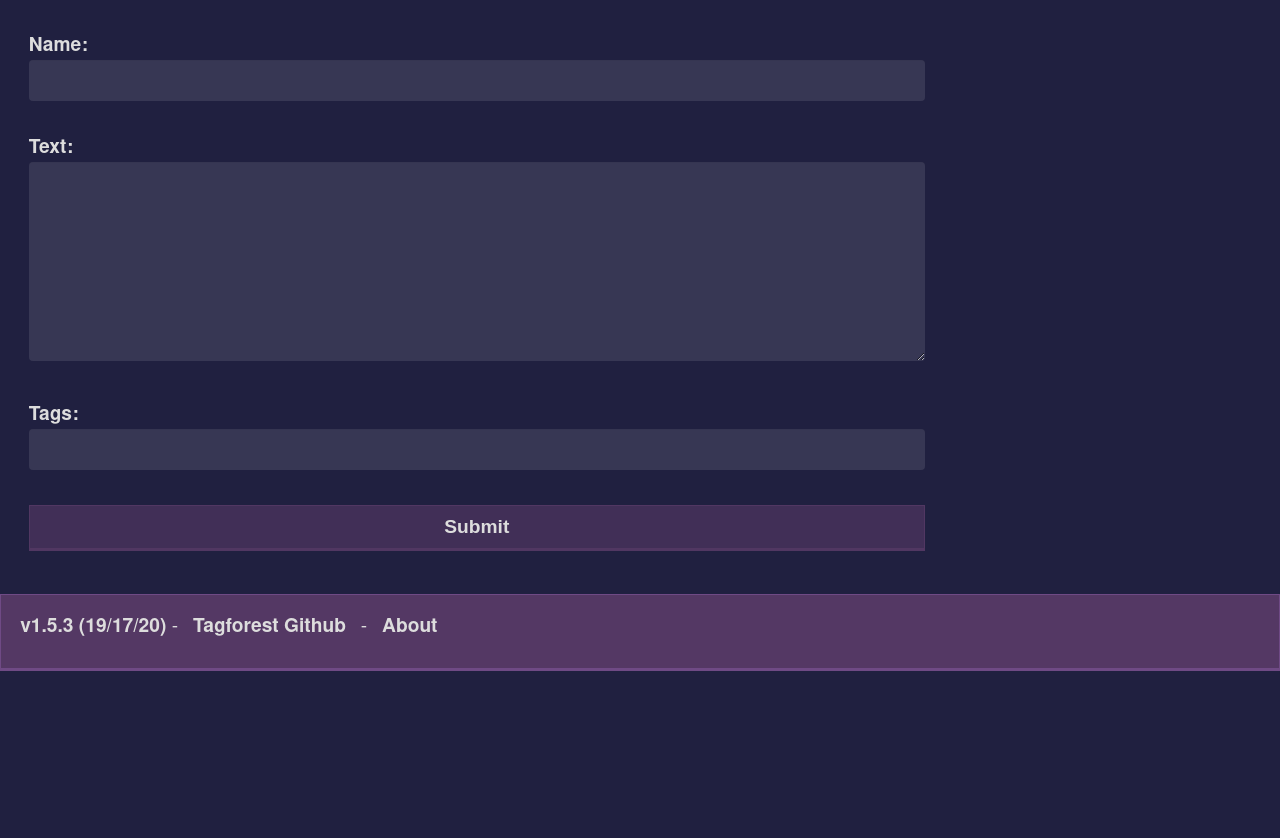
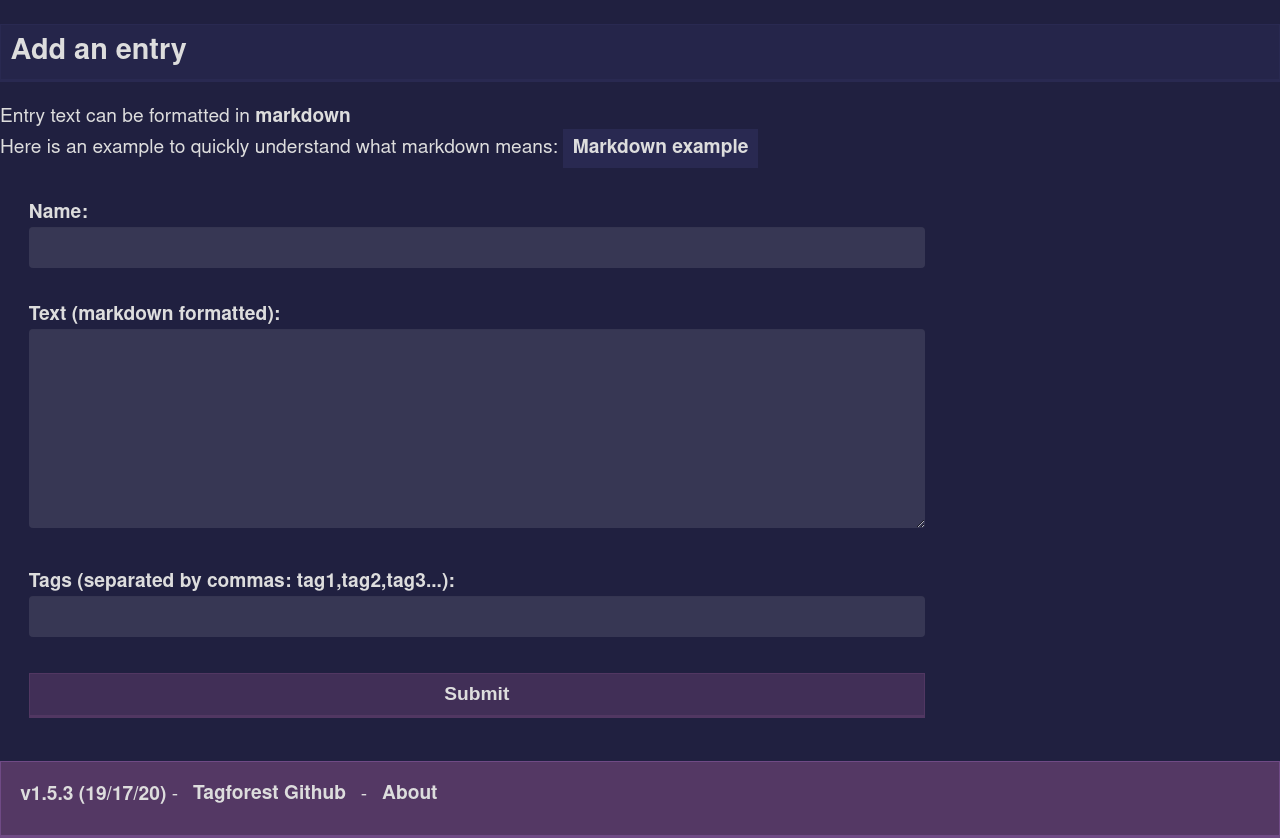
Before and after one commit to vlaya8/tagforest, a Django app: template tags/templates/tags/upsert_entry.html in a window 1280 px wide. Shown: the part 165-1003 px from the top of the page. Before the commit the page ends 836 px from the top, so only its background shows below. Run offline with Django 3.2, Linux system fonts and the light colour scheme; the template is opened without the code that fills it: values that come from a table or form of the project are taken from there, others are empty; style sheets or scripts are compiled from the project's sources; parts of the project's set-up code (start-up, migrations or seed data) failed here and were passed over.

Commit message:
Add markdown explanations

```diff
--- a/tags/forms.py
+++ b/tags/forms.py
@@ -30,8 +30,8 @@ class TagField(forms.CharField):
 class EntryForm(forms.Form):
 
     name = forms.CharField(label = "Name", max_length=255)
-    text = forms.CharField(label = "Text", widget=forms.Textarea, required=False)
-    tags = forms.CharField(label = "Tags", max_length=255, required=False)
+    text = forms.CharField(label = "Text (markdown formatted)", widget=forms.Textarea, required=False)
+    tags = forms.CharField(label = "Tags (separated by commas: tag1,tag2,tag3...)", max_length=255, required=False)
 
     entry_id = forms.IntegerField(widget=forms.HiddenInput())
 
--- a/tags/templates/tags/upsert_entry.html
+++ b/tags/templates/tags/upsert_entry.html
@@ -3,6 +3,13 @@
 {% block title %}Add entry{% endblock %}
 
 {% block content %}
+
+<h2>Add an entry</h2>
+
+<p>
+Entry text can be formatted in <a href="https://www.markdownguide.org/getting-started/" >markdown</a><br/>
+Here is an example to quickly understand what markdown means: <a href="https://www.tagforest.fr/group/Examples/tree/9/entry/173/view/?" class="buttonLink" >Markdown example</a>
+</p>
 
 <form class="contentForm" action="{% url 'tags:upsert_entry' group_name=group.name tree_id=current_tree.id %}" method="post">
   {% csrf_token %}
```
